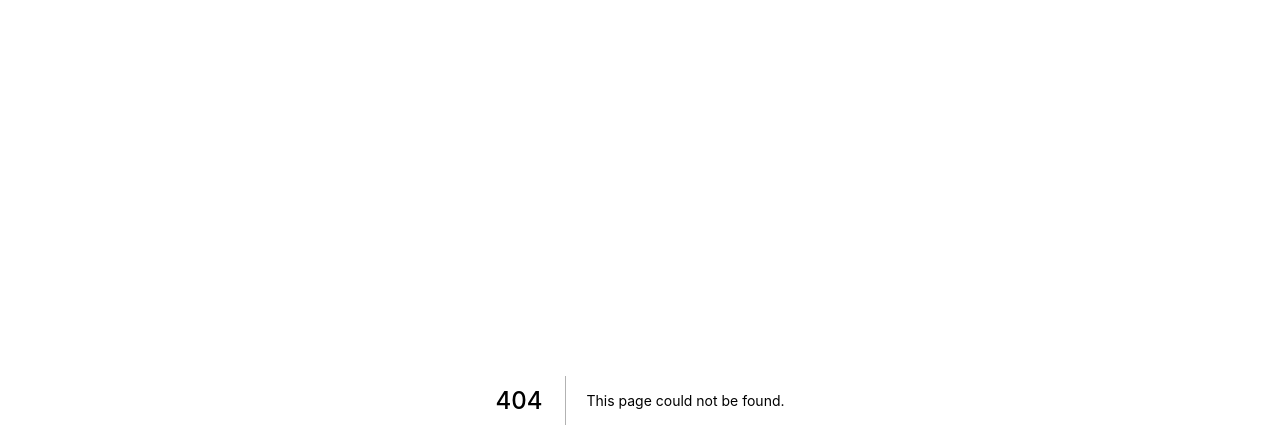
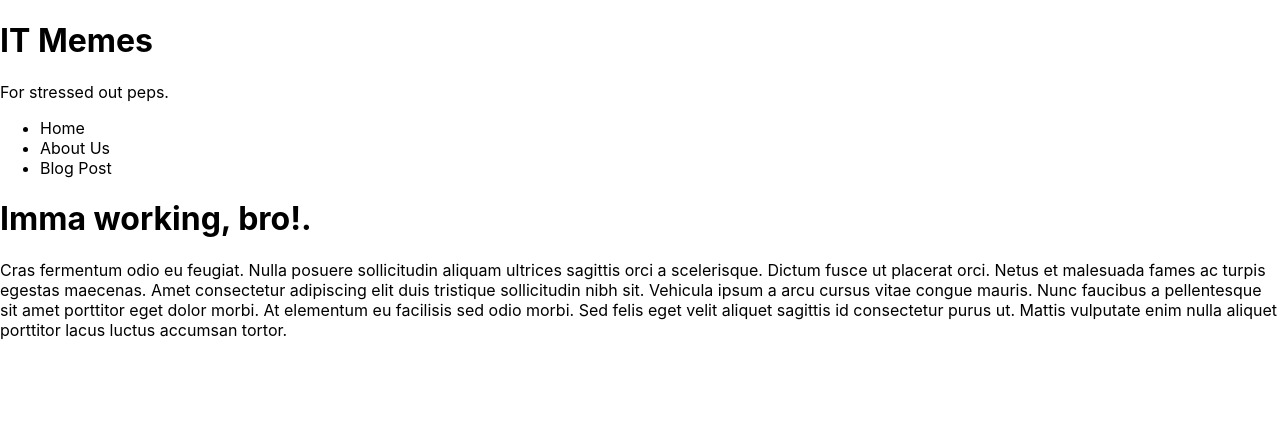
Before and after one commit to Nikara4/MERN_it_memes_website, a Next.js app in the folder frontend/: page /about in a window 1280 px wide. Before the commit this address had no page. Shown: the top 448 px of the page. Built offline with nearby package versions, Linux system fonts and the light colour scheme.

Commit message:
frontend working

```diff
--- /dev/null
+++ b/frontend/Components/Header/Header.tsx
@@ -0,0 +1,10 @@
+const Header = () => {
+    return(
+        <div>
+            <h1>IT Memes</h1>
+            <p>For stressed out peps.</p>
+        </div>
+    )
+}
+
+export default Header;
--- /dev/null
+++ b/frontend/Components/NavMenu/NavMenu.tsx
@@ -0,0 +1,25 @@
+import Link from 'next/link'
+
+const NavMenu = () => {
+    return(
+        <ul>
+      <li>
+        <Link href="/">
+          <a>Home</a>
+        </Link>
+      </li>
+      <li>
+        <Link href="/about">
+          <a>About Us</a>
+        </Link>
+      </li>
+      <li>
+        <Link href="/blog/hello-world">
+          <a>Blog Post</a>
+        </Link>
+      </li>
+    </ul>
+    )
+}
+
+export default NavMenu;
--- /dev/null
+++ b/frontend/Components/index.tsx
@@ -0,0 +1,2 @@
+export { default as NavMenu } from './NavMenu/NavMenu';
+export { default as Header } from './Header/Header';
--- /dev/null
+++ b/frontend/pages/about.tsx
@@ -0,0 +1,14 @@
+import { Header, NavMenu } from '../Components';
+
+const About = () => {
+    return(<>
+        <Header />
+      <NavMenu />
+        <div>
+            <h1>Imma working, bro!.</h1>
+            <p>Cras fermentum odio eu feugiat. Nulla posuere sollicitudin aliquam ultrices sagittis orci a scelerisque. Dictum fusce ut placerat orci. Netus et malesuada fames ac turpis egestas maecenas. Amet consectetur adipiscing elit duis tristique sollicitudin nibh sit. Vehicula ipsum a arcu cursus vitae congue mauris. Nunc faucibus a pellentesque sit amet porttitor eget dolor morbi. At elementum eu facilisis sed odio morbi. Sed felis eget velit aliquet sagittis id consectetur purus ut. Mattis vulputate enim nulla aliquet porttitor lacus luctus accumsan tortor.</p>
+        </div></>
+    )
+}
+
+export default About;
```
Also changed, not shown: frontend/pages/index.tsx (+7 -52 lines), frontend/Components/Header/styles.tsx (added), frontend/Components/NavMenu/NavLink/styles.tsx (added), frontend/Components/NavMenu/styles.tsx (added), frontend/pages/home.tsx (added).
